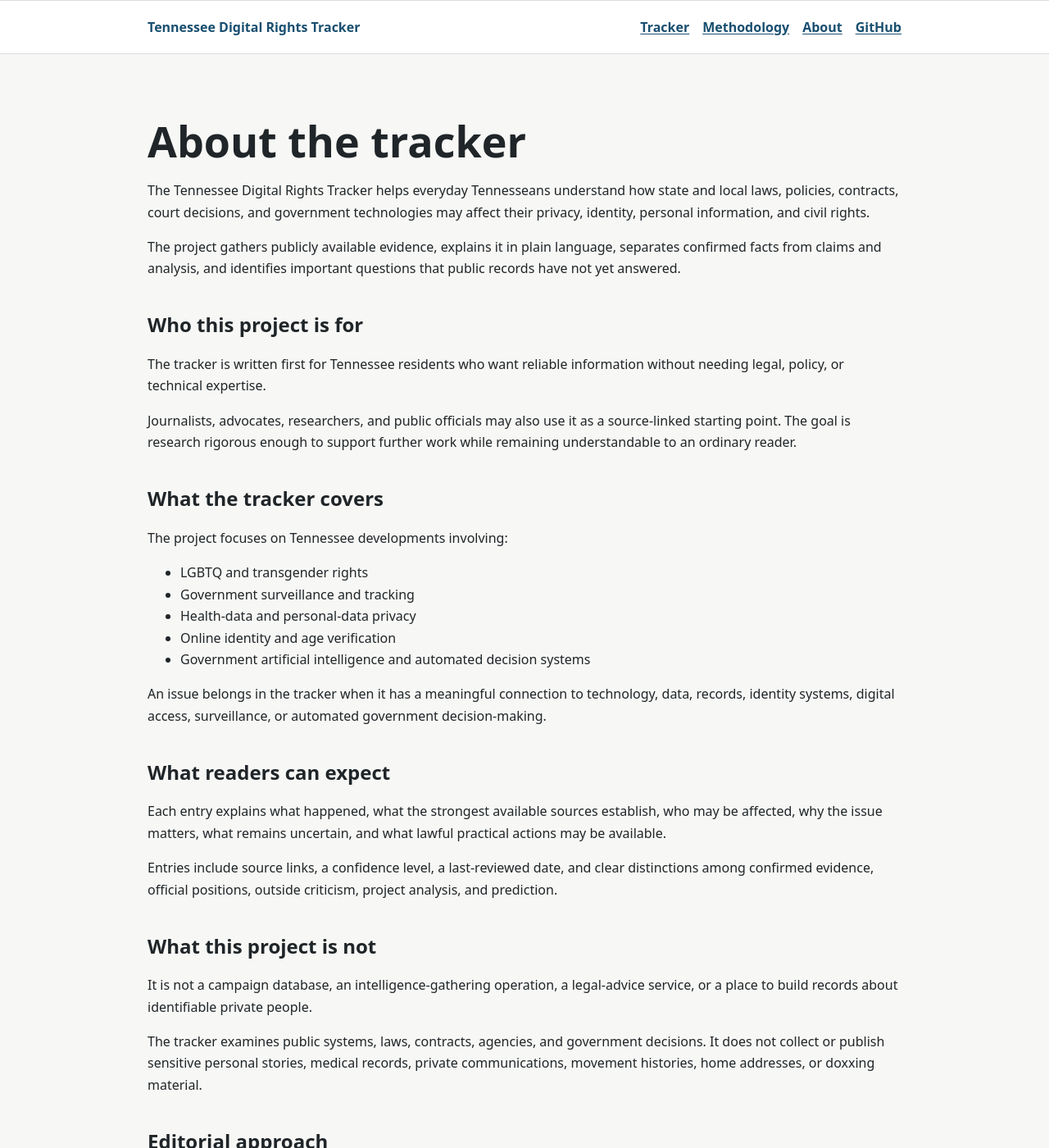
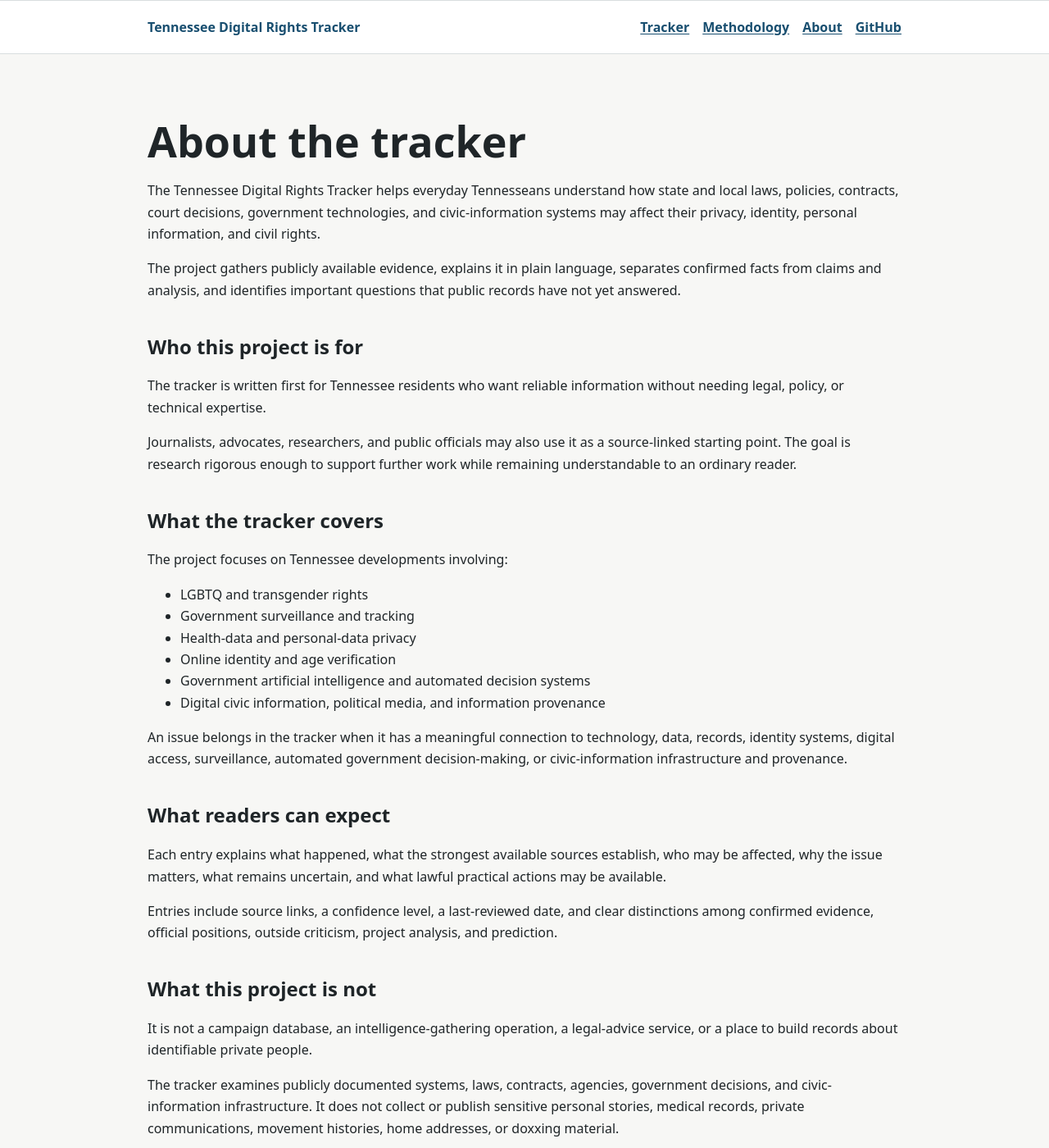
Before and after one commit to madebytommi/tennessee-digital-rights-tracker, a Jekyll site: the page built from about.md, in a window 1280 px wide and 1400 px high. Shown: the whole window at 82% size. Built offline with Jekyll 4.4.1, drawn with Linux system fonts in a browser that asks for light colours.

Commit message:
docs: add civic information coverage to about page

```diff
--- a/about.md
+++ b/about.md
@@ -2,12 +2,12 @@
 layout: default
 title: About
 permalink: /about/
-summary: How the Tennessee Digital Rights Tracker explains government technology, personal-data practices, and civil-rights issues for everyday Tennesseans.
+summary: How the Tennessee Digital Rights Tracker explains government technology, personal-data practices, civic-information systems, and civil-rights issues for everyday Tennesseans.
 ---
 
 # About the tracker
 
-The Tennessee Digital Rights Tracker helps everyday Tennesseans understand how state and local laws, policies, contracts, court decisions, and government technologies may affect their privacy, identity, personal information, and civil rights.
+The Tennessee Digital Rights Tracker helps everyday Tennesseans understand how state and local laws, policies, contracts, court decisions, government technologies, and civic-information systems may affect their privacy, identity, personal information, and civil rights.
 
 The project gathers publicly available evidence, explains it in plain language, separates confirmed facts from claims and analysis, and identifies important questions that public records have not yet answered.
 
@@ -26,8 +26,9 @@
 - Health-data and personal-data privacy
 - Online identity and age verification
 - Government artificial intelligence and automated decision systems
+- Digital civic information, political media, and information provenance
 
-An issue belongs in the tracker when it has a meaningful connection to technology, data, records, identity systems, digital access, surveillance, or automated government decision-making.
+An issue belongs in the tracker when it has a meaningful connection to technology, data, records, identity systems, digital access, surveillance, automated government decision-making, or civic-information infrastructure and provenance.
 
 ## What readers can expect
 
@@ -39,7 +40,7 @@
 
 It is not a campaign database, an intelligence-gathering operation, a legal-advice service, or a place to build records about identifiable private people.
 
-The tracker examines public systems, laws, contracts, agencies, and government decisions. It does not collect or publish sensitive personal stories, medical records, private communications, movement histories, home addresses, or doxxing material.
+The tracker examines publicly documented systems, laws, contracts, agencies, government decisions, and civic-information infrastructure. It does not collect or publish sensitive personal stories, medical records, private communications, movement histories, home addresses, or doxxing material.
 
 ## Editorial approach
 
```
